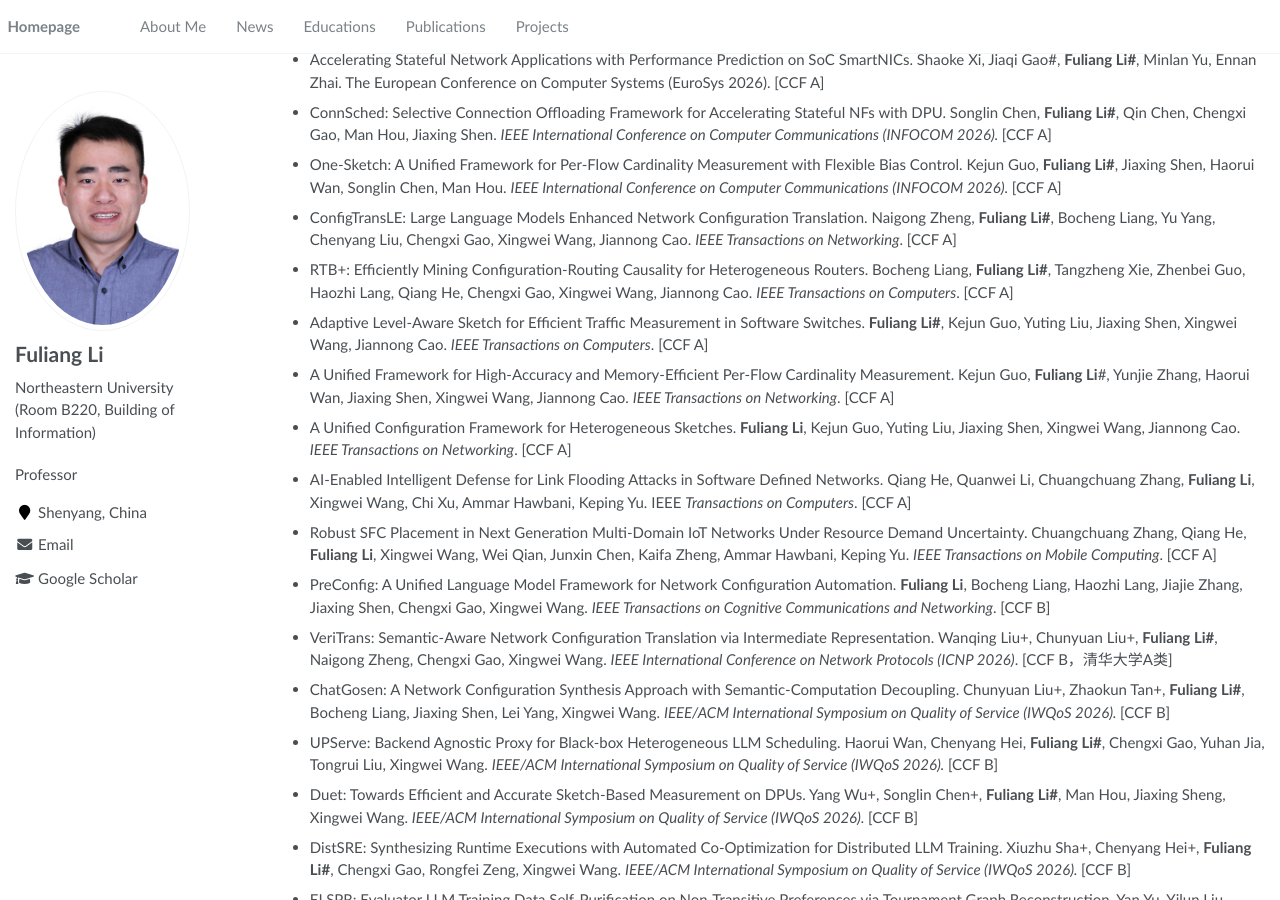
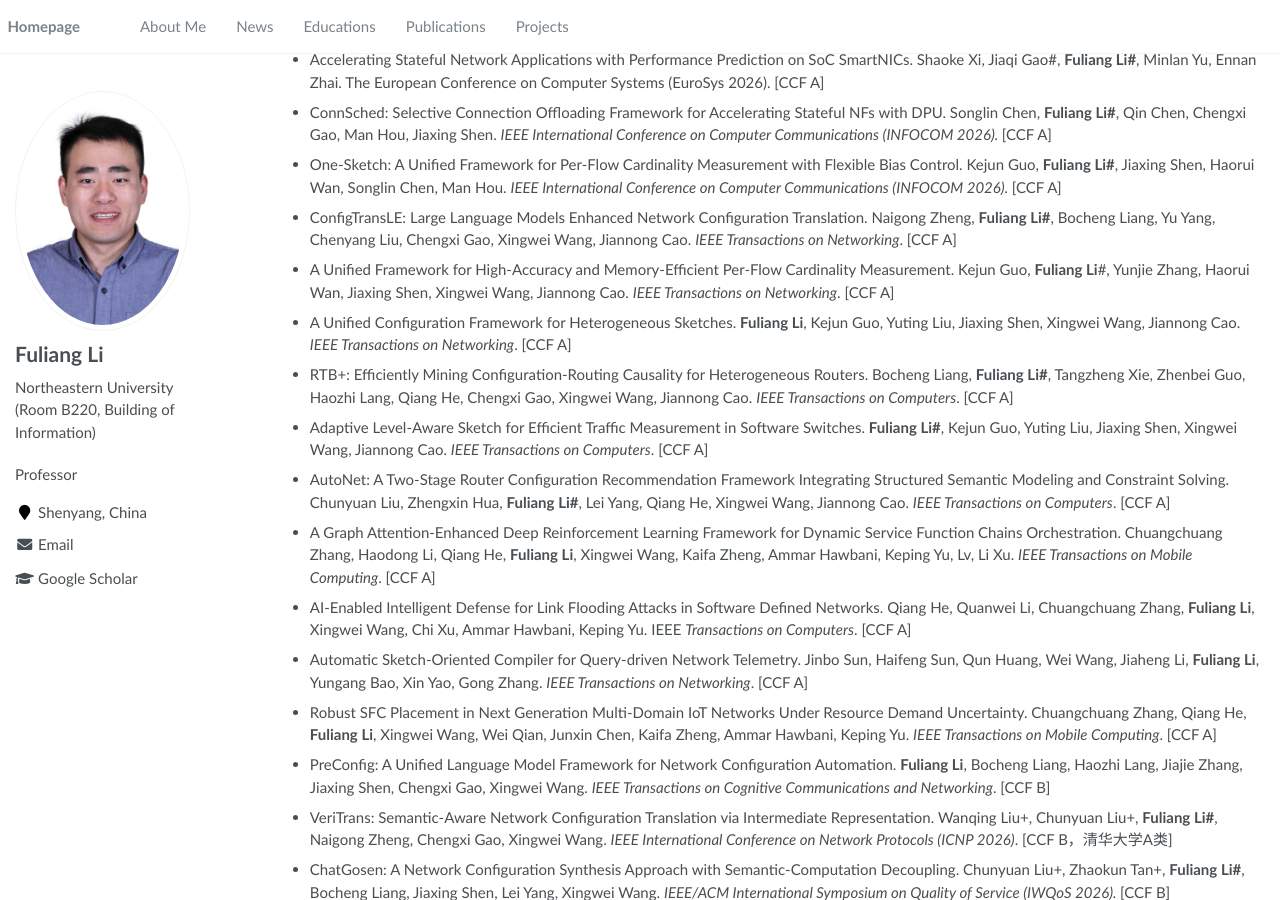
Before and after one commit to Fuliang-Li/Fuliang-Li.github.io, a Jekyll site: the page built from _pages/about.md, in a window 1280 px wide and 900 px high, scrolled down 1076 px. Built offline with Jekyll 4.4.1, drawn with Linux system fonts in a browser that asks for light colours.

Commit message:
Update about.md

```diff
--- a/_pages/about.md
+++ b/_pages/about.md
@@ -57,11 +57,14 @@ Fuliang Li (李福亮), Professor of Northeastern University. I obtained my Bach
 - ConnSched: Selective Connection Offloading Framework for Accelerating Stateful NFs with DPU. Songlin Chen, **Fuliang Li#**, Qin Chen, Chengxi Gao, Man Hou, Jiaxing Shen. <i> IEEE International Conference on Computer Communications (INFOCOM 2026). </i> [CCF A]
 - One-Sketch: A Unified Framework for Per-Flow Cardinality Measurement with Flexible Bias Control. Kejun Guo, **Fuliang Li#**, Jiaxing Shen, Haorui Wan, Songlin Chen, Man Hou. <i> IEEE International Conference on Computer Communications (INFOCOM 2026). </i> [CCF A]
 - ConfigTransLE: Large Language Models Enhanced Network Configuration Translation. Naigong Zheng, **Fuliang Li#**, Bocheng Liang, Yu Yang, Chenyang Liu,  Chengxi Gao, Xingwei Wang, Jiannong Cao.  *IEEE Transactions on Networking*. [CCF A]
+- A Unified Framework for High-Accuracy and Memory-Efficient Per-Flow Cardinality Measurement. Kejun Guo, **Fuliang Li**#, Yunjie Zhang, Haorui Wan, Jiaxing Shen, Xingwei Wang, Jiannong Cao. *IEEE Transactions on Networking*. [CCF A]
+- A Unified Configuration Framework for Heterogeneous Sketches. **Fuliang Li**, Kejun Guo, Yuting Liu, Jiaxing Shen, Xingwei Wang, Jiannong Cao. *IEEE Transactions on Networking*. [CCF A]
 - RTB+: Efficiently Mining Configuration-Routing Causality for Heterogeneous Routers. Bocheng Liang,  **Fuliang Li#**, Tangzheng Xie, Zhenbei Guo, Haozhi Lang, Qiang He, Chengxi Gao, Xingwei Wang, Jiannong Cao. *IEEE Transactions on Computers*. [CCF A]
 - Adaptive Level-Aware Sketch for Efficient Traffic Measurement in Software Switches. **Fuliang Li#**, Kejun Guo, Yuting Liu, Jiaxing Shen, Xingwei Wang, Jiannong Cao. *IEEE Transactions on Computers*. [CCF A]
-- A Unified Framework for High-Accuracy and Memory-Efficient Per-Flow Cardinality Measurement. Kejun Guo, **Fuliang Li**#, Yunjie Zhang, Haorui Wan, Jiaxing Shen, Xingwei Wang, Jiannong Cao. *IEEE Transactions on Networking*. [CCF A]
-- A Unified Configuration Framework for Heterogeneous Sketches. **Fuliang Li**, Kejun Guo, Yuting Liu, Jiaxing Shen, Xingwei Wang, Jiannong Cao. *IEEE Transactions on Networking*. [CCF A]
+- AutoNet: A Two-Stage Router Configuration Recommendation Framework Integrating Structured Semantic Modeling and Constraint Solving. Chunyuan Liu, Zhengxin Hua, **Fuliang Li#**, Lei Yang, Qiang He, Xingwei Wang, Jiannong Cao. *IEEE Transactions on Computers*. [CCF A]
+- A Graph Attention-Enhanced Deep Reinforcement Learning Framework for Dynamic Service Function Chains Orchestration. Chuangchuang Zhang, Haodong Li, Qiang He, **Fuliang Li**, Xingwei Wang,  Kaifa Zheng, Ammar Hawbani, Keping Yu, Lv,  Li Xu.  *IEEE Transactions on Mobile Computing*. [CCF A]
 - AI-Enabled Intelligent Defense for Link Flooding Attacks in Software Defined Networks. Qiang He, Quanwei Li, Chuangchuang Zhang, **Fuliang Li**, Xingwei Wang, Chi Xu, Ammar Hawbani, Keping Yu. IEEE *Transactions on Computers*. [CCF A]
+- Automatic Sketch-Oriented Compiler for Query-driven Network Telemetry. Jinbo Sun, Haifeng Sun, Qun Huang,  Wei Wang, Jiaheng Li, **Fuliang Li**, Yungang Bao, Xin Yao, Gong Zhang.  *IEEE Transactions on Networking*. [CCF A]
 - Robust SFC Placement in Next Generation Multi-Domain IoT Networks Under Resource Demand Uncertainty. Chuangchuang Zhang, Qiang He, **Fuliang Li**, Xingwei Wang, Wei Qian, Junxin Chen, Kaifa Zheng, Ammar Hawbani, Keping Yu. *IEEE Transactions on Mobile Computing*. [CCF A]
 - PreConfig: A Unified Language Model Framework for Network Configuration Automation. **Fuliang Li**, Bocheng Liang, Haozhi Lang, Jiajie Zhang, Jiaxing Shen, Chengxi Gao, Xingwei Wang. *IEEE Transactions on Cognitive Communications and Networking*. [CCF B]
 - VeriTrans: Semantic-Aware Network Configuration Translation via Intermediate Representation. Wanqing Liu+, Chunyuan Liu+, **Fuliang Li#**, Naigong Zheng, Chengxi Gao, Xingwei Wang.  *IEEE International Conference on Network Protocols (ICNP 2026)*. [CCF B，清华大学A类]
```
